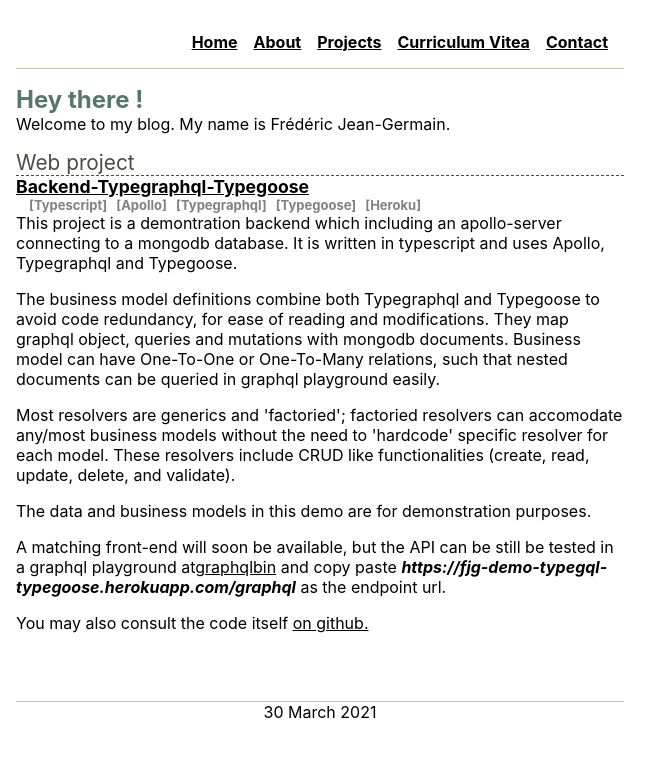
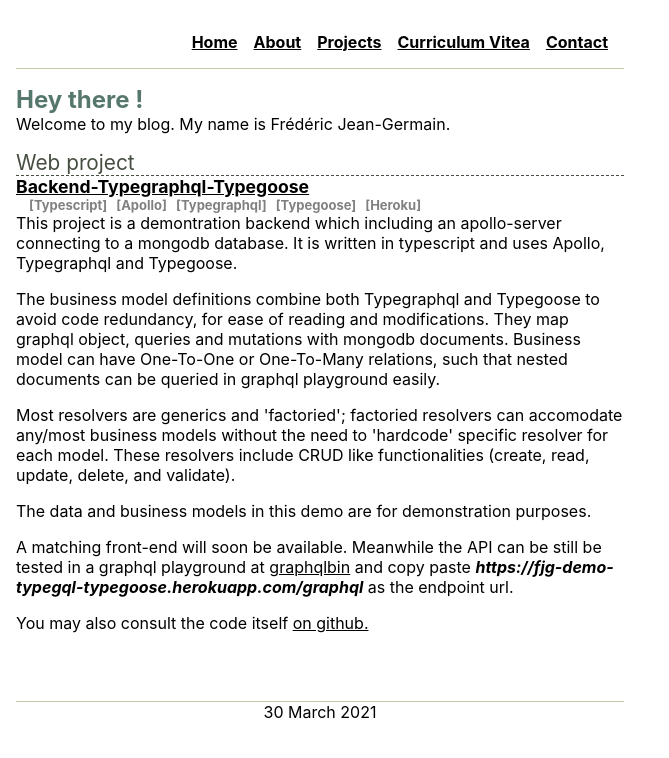
Before and after one commit to fredjgermain/fredblog, a React (Create React App) app: page / in a window 1280 px wide. Shown: the top 758 px of the page, without its empty margins (0-669 px from the left). Built offline with nearby package versions, Linux system fonts and the light colour scheme.

Commit message:
to heroku

```diff
--- a/src/data/projects.data.tsx
+++ b/src/data/projects.data.tsx
@@ -26,8 +26,7 @@ export const projectsdata = [
 
           <p>The data and business models in this demo are for demonstration purposes.</p>
 
-          <p>A matching front-end will soon be available, but the API can be still be tested in a graphql playground at
-          <a href={'https://www.graphqlbin.com/v2/new'}>graphqlbin</a> and copy paste <em>https://fjg-demo-typegql-typegoose.herokuapp.com/graphql</em> as the endpoint url. </p>
+          <p>A matching front-end will soon be available. Meanwhile the API can be still be tested in a graphql playground at <a href={'https://www.graphqlbin.com/v2/new'}>graphqlbin</a> and copy paste <em>https://fjg-demo-typegql-typegoose.herokuapp.com/graphql</em> as the endpoint url. </p>
 
           <p>You may also consult the code itself <a href={'https://github.com/fredjgermain/gql_mongoose_tsc'}>on github.</a></p>
 
```
